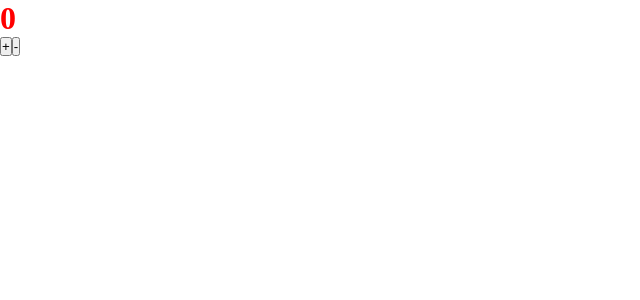
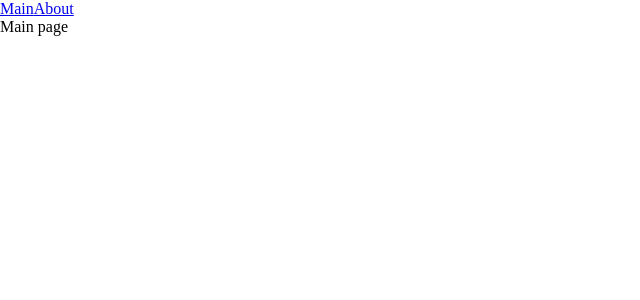
Before and after one commit to KolesnikovP/blog, a React app: page / in a window 1280 px wide. Shown: the top 300 px of the page, without its empty margins (0-640 px from the left). Built offline with nearby package versions, Linux system fonts and the light colour scheme.

Commit message:
react router dom and config for routing in webpack

```diff
--- a/package.json
+++ b/package.json
@@ -40,7 +40,9 @@
   "dependencies": {
     "@types/react": "^18.0.38",
     "@types/react-dom": "^18.0.11",
+    "@types/react-router-dom": "^5.3.3",
     "react": "^18.2.0",
-    "react-dom": "^18.2.0"
+    "react-dom": "^18.2.0",
+    "react-router-dom": "^6.10.0"
   }
 }
--- a/src/App.tsx
+++ b/src/App.tsx
@@ -1,10 +1,19 @@
 import {Counter} from "./Counter/Counter";
+import {Link, Route, Routes} from 'react-router-dom';
 import './index.scss'
+import MainPage from "./Pages/MainPage/MainPage";
+import AboutPage from "./Pages/AboutPage/AboutPage";
+import path from "path";
 
 export const App = () => {
     return (
         <div className='app'>
-            <Counter/>
+            <Link to='/'>Main</Link>
+            <Link to='/about'>About</Link>
+            <Routes>
+                <Route path='/' element={<MainPage/>}/>
+                <Route path='/about' element={<AboutPage/>}/>
+            </Routes>
         </div>
     )
 }
--- /dev/null
+++ b/src/Pages/AboutPage/AboutPage.tsx
@@ -0,0 +1,11 @@
+import React from 'react';
+
+const AboutPage = () => {
+    return (
+        <div>
+            about page
+        </div>
+    );
+};
+
+export default AboutPage;
--- /dev/null
+++ b/src/Pages/MainPage/MainPage.tsx
@@ -0,0 +1,11 @@
+import React from 'react';
+
+const MainPage = () => {
+    return (
+        <div>
+            Main page
+        </div>
+    );
+};
+
+export default MainPage;
--- a/src/index.tsx
+++ b/src/index.tsx
@@ -1,12 +1,15 @@
 import {createRoot} from "react-dom/client";
 import React from "react";
 import {App} from "./App";
+import {BrowserRouter} from "react-router-dom";
 
 const rootElement = document.getElementById("root");
 if (!rootElement) throw new Error('Failed to find the root element');
 const root = createRoot(rootElement);
 root.render(
     <React.StrictMode>
-        <App/>
+        <BrowserRouter>
+            <App/>
+        </BrowserRouter>
     </React.StrictMode>
 );
```
Also changed, not shown: 7 other files (tests, documents, lock files or other folders).
